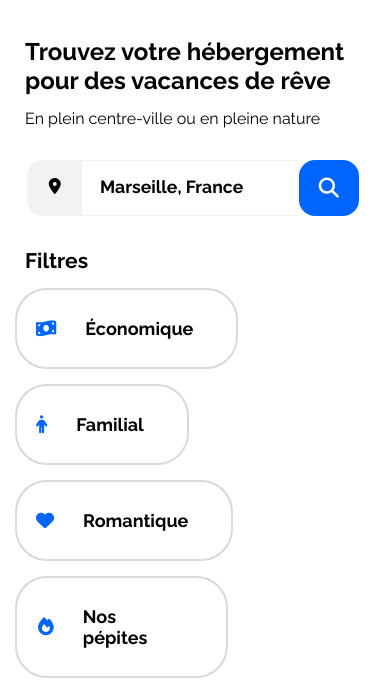
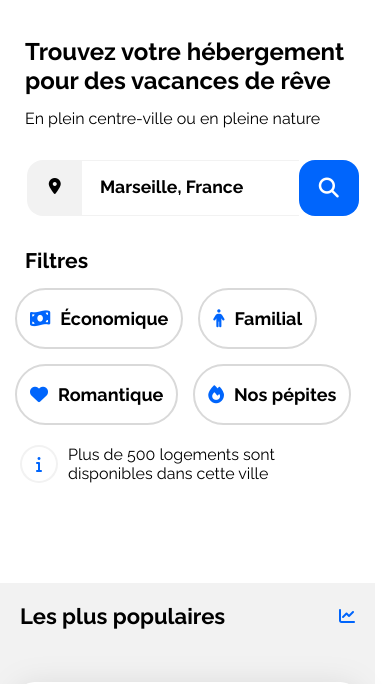
Before and after one commit to PasseratCharlene/Projet3-Booki, a plain HTML site: page index.html in a window 390 px wide. Shown: the part 123-807 px from the top of the page. Drawn offline with Linux system fonts and the light colour scheme.

Commit message:
responsive.css

```diff
--- a/css/responsive.css
+++ b/css/responsive.css
@@ -2,6 +2,14 @@
 
 /****** Media queries ***********/
 /* Medium devices (tablets, less/equal than 1024px) */
+
+
+@media (max-width: 1440px){
+    .bouton-icone {
+        display: none;
+    }
+}
+
 @media (max-width: 1024px) {
     .filtres a{
         display: flex;
@@ -10,6 +18,13 @@
         gap: 10px;
     }
 
+    .bouton-icone{
+        display: none;
+    }
+
+    .filtre-select-icone {
+        padding-right: -10px;
+    }
     .hebergements-and-populaires {
         flex-direction: column;
     }
@@ -203,15 +218,17 @@
     }
     .filtresIcon {
         display: flex;
-        width: 100%;
+        /* width: 100%; */
         padding-top: 10px;
         padding-bottom: 10px;
     }
 
     .filtre-select-icone {
+        padding-right: -10px;
     }
 
-    .filtre-lien {
+    .filtres a {
+        padding: 0;
     }
 
     .info {
--- a/css/style.css
+++ b/css/style.css
@@ -189,10 +189,9 @@ li:hover {
     border: 2px solid #d9d9d9;
     border-radius: 2rem;
     margin-bottom: 1rem;
-    padding-top: 1rem;
-    padding-bottom: 1rem;
-    padding-right: 1.5rem;
-    padding-left: 0.5rem;
+    padding-top: 10px;
+    padding-bottom: 10px;
+    padding-right: 15px;
     cursor: pointer;
     transition-duration: 0.1s;
     font-weight: 800;
```
